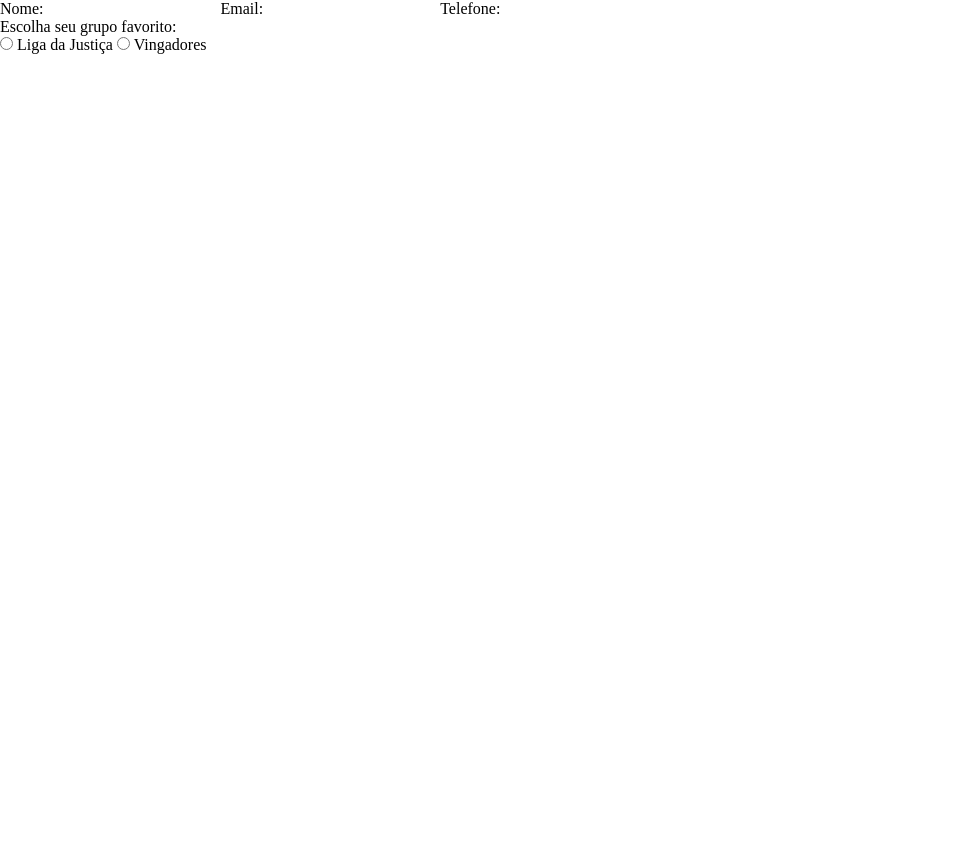
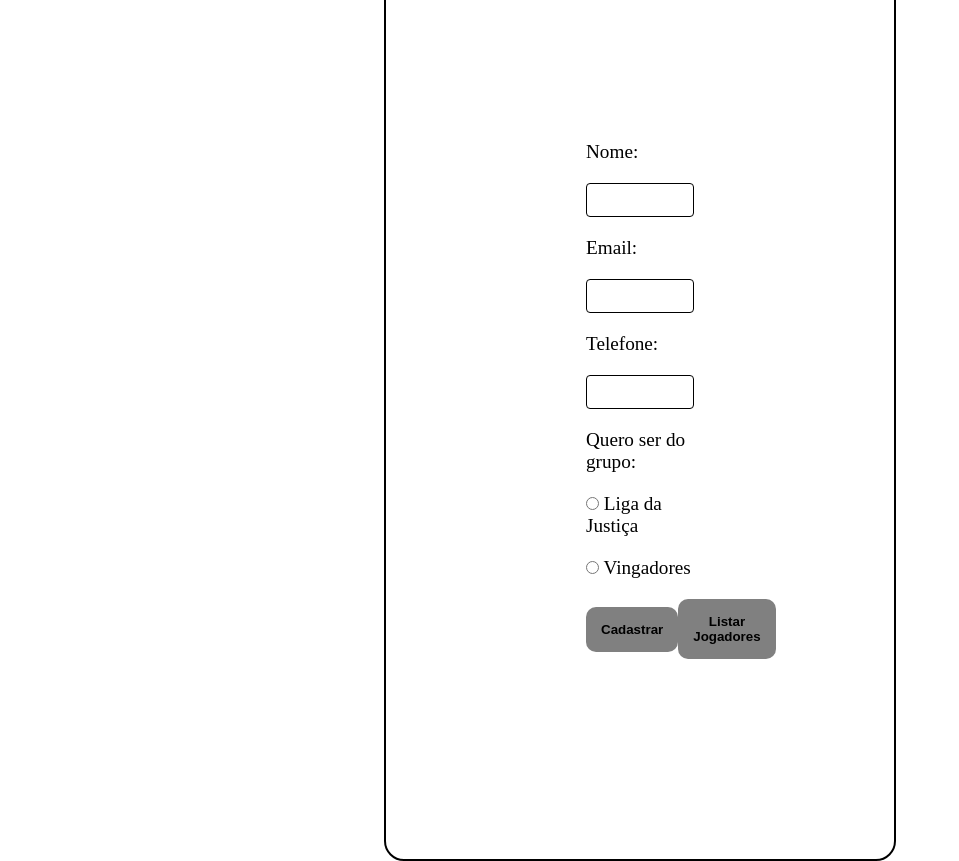
Before and after one commit to Thullyoo/uol-desafio, an Angular app in the folder front-end/: page / in a window 1280 px wide. Shown: the whole page, without its empty margins (0-959 px from the left). Before the commit the page ends 800 px from the top, so only its background shows below. Built offline with nearby package versions, Linux system fonts and the light colour scheme.

Commit message:
feat: add button on form and css

```diff
--- a/front-end/src/app/app.component.html
+++ b/front-end/src/app/app.component.html
@@ -1,15 +1,15 @@
 <div class="main_container">
-  <form action="">
+  <form action="" class="form_container">
     <label for="nome">Nome:</label>
     <input type="text" name="nome" id="nome">
 
     <label for="email">Email:</label>
-    <input type="email" name="email" id="email">
+    <input type="text" name="email" id="email">
 
     <label for="telefone">Telefone:</label>
     <input type="text" name="telefone" id="telefone">
 
-    <p>Escolha seu grupo favorito:</p>
+    <p>Quero ser do grupo:</p>
     <label for="liga-da-justica">
       <input type="radio" name="grupo" id="liga-da-justica" value="Liga da Justiça">
       Liga da Justiça
@@ -18,5 +18,9 @@
       <input type="radio" name="grupo" id="vingadores" value="Vingadores">
       Vingadores
     </label>
+    <div class="btn_container">
+      <button>Cadastrar</button>
+    <button>Listar Jogadores</button>
+    </div>
   </form>
 </div>
--- a/front-end/src/app/app.component.scss
+++ b/front-end/src/app/app.component.scss
@@ -0,0 +1,44 @@
+.main_container{
+  display: flex;
+  flex-direction: column;
+  width: 100vw;
+  height: 100vh;
+  align-items: center;
+  justify-content: center;
+}
+
+.form_container{
+  display: flex;
+  width: 40%;
+  gap: 20px;
+  flex-direction: column;
+  padding: 200px;
+  border: 2px solid black;
+  border-radius: 20px;
+  label, p{
+    font-size: larger;
+  }
+  input[type="text"] {
+    border: 2px solid #4CAF50;
+    border-radius: 4px;
+    padding: 8px;
+    font-size: 14px;
+    color: #333;
+    width: 100%;
+    border: 1px solid black;
+  }
+  .btn_container{
+    display: flex;
+    width: 100%;
+    align-items: center;
+    justify-content: space-between;
+    button{
+      background-color: grey;
+      padding: 15px;
+      border-radius: 10px;
+      font-weight: bold;
+      cursor: pointer;
+    }
+  }
+
+}
```
